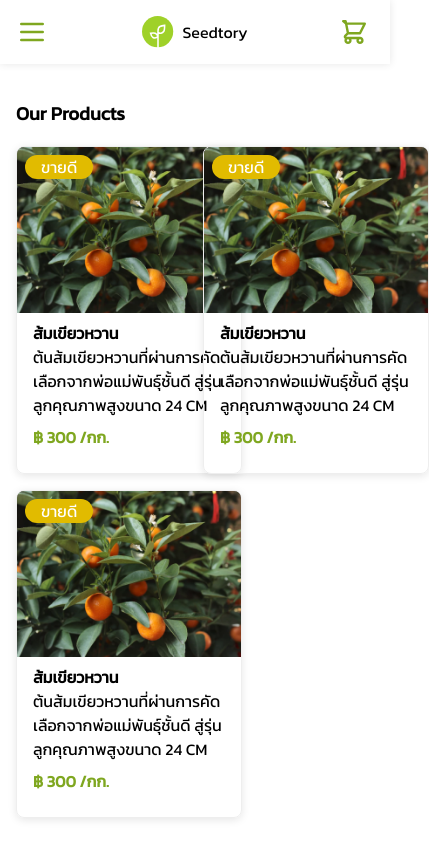
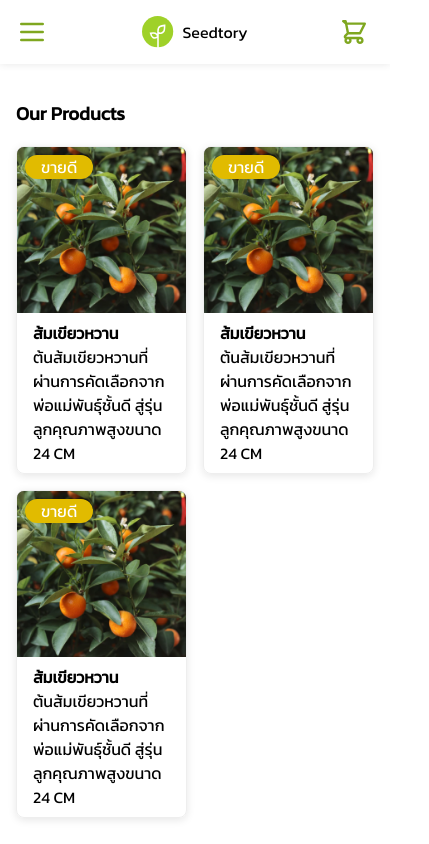
Before and after one commit to WebmasterCamp/ywc18-workshop-g, a React (Create React App) app: page /products in a window 390 px wide. Shown: the whole page, 429 px wide, since content can reach past the window. Built offline with nearby package versions, Linux system fonts and the light colour scheme.

Commit message:
Update FarmerProductCard.scss

```diff
--- a/src/components/FarmerProductCard.scss
+++ b/src/components/FarmerProductCard.scss
@@ -55,8 +55,8 @@
 }
 
 @media only screen and (max-width: 600px) {
-    .product-card {
+    .farmer-product-card {
         width: 100%;
-        height: 228px;
+        height: 328px;
     }
 }
```
